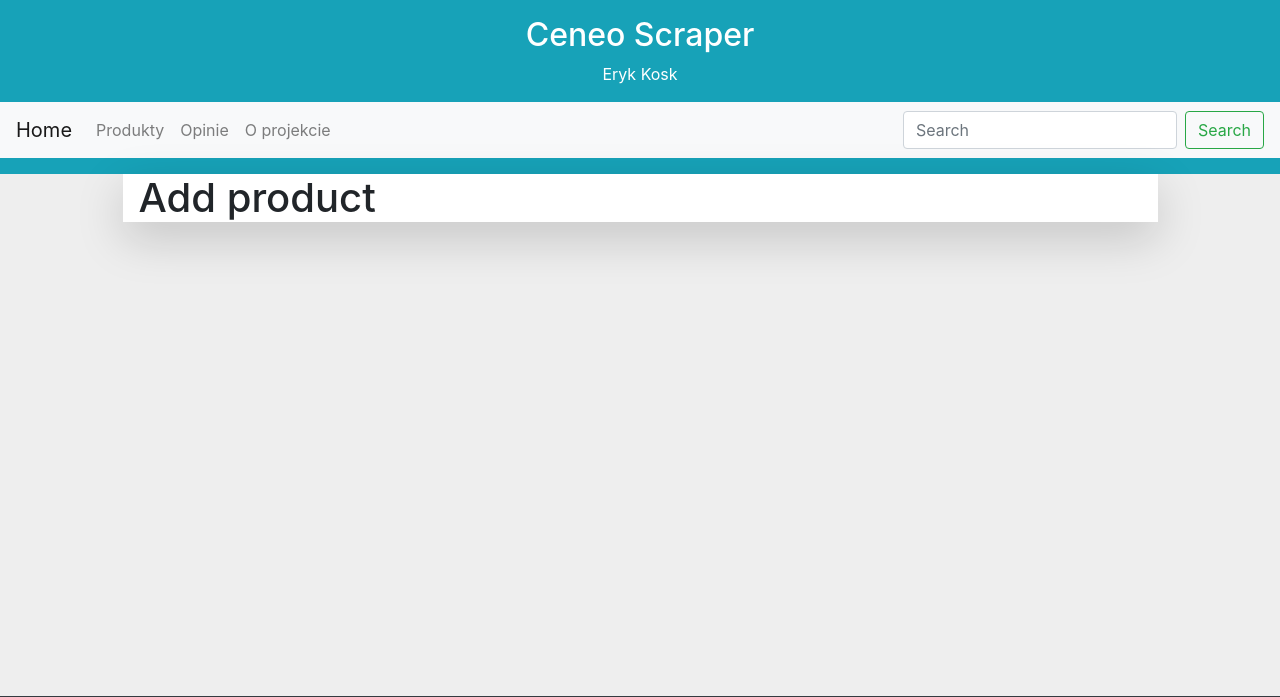
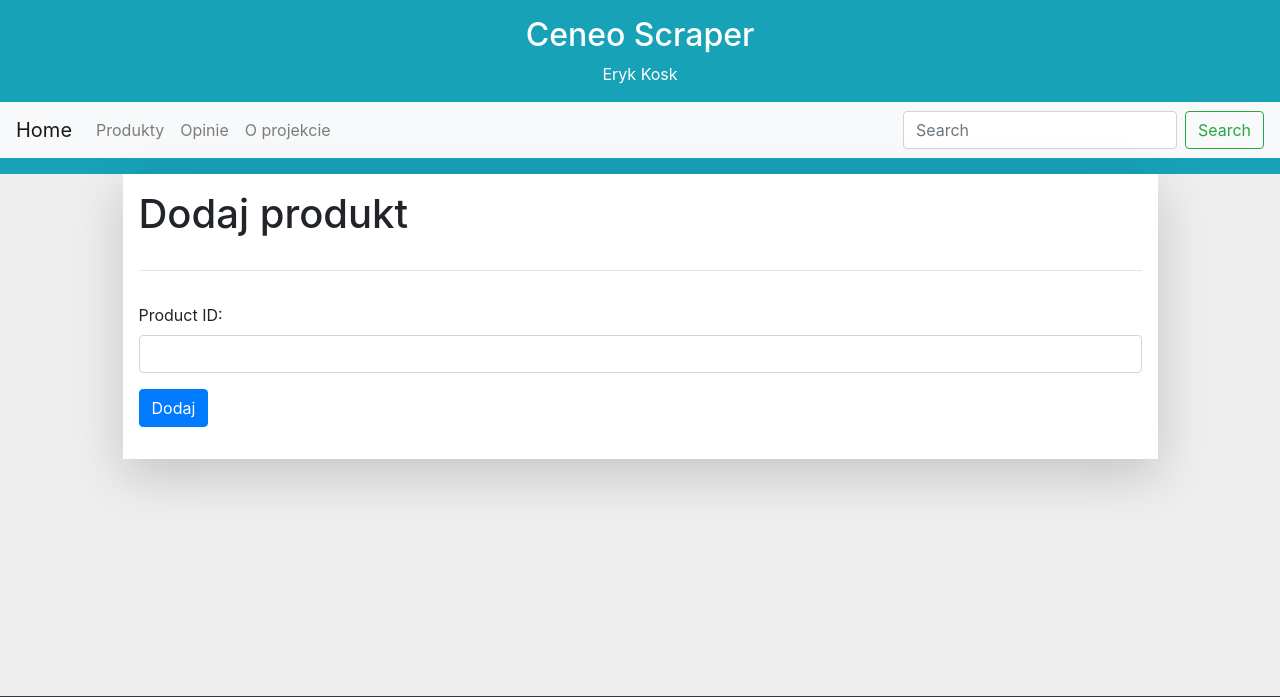
Before and after one commit to e-kosk/ceneo_scraper, a Django app: page /products/add/ in a window 1280 px wide. Shown: the top 697 px of the page. Run offline with Django 3.2, Linux system fonts and the light colour scheme; some libraries are stand-ins or nearby versions.

Commit message:
templates improvements, product form

```diff
--- /dev/null
+++ b/ceneo_scrapper/scrapper_app/form.py
@@ -0,0 +1,16 @@
+from django import forms
+from django.core.exceptions import ValidationError
+
+from scrapper_app.models import ProductModel
+
+
+class AddProductForm(forms.ModelForm):
+    # product_id = forms.CharField(max_length=8, label='ID produktu')
+    class Meta:
+        model = ProductModel
+        fields = ['product_id', ]
+
+    def clean_product_id(self):
+        product_id = self.cleaned_data.get('product_id')
+        if len(product_id) != 8:
+            raise ValidationError('ID powinno zawierać 8 cyfr.')
--- a/ceneo_scrapper/scrapper_app/models.py
+++ b/ceneo_scrapper/scrapper_app/models.py
@@ -3,7 +3,8 @@
 
 class OpinionModel(models.Model):
 
-    product_id = models.CharField(max_length=10, unique=False, null=False, blank=False, verbose_name='Product ID')
+    # product_id = models.CharField(max_length=10, unique=False, null=False, blank=False, verbose_name='Product ID')
+    product = models.ForeignKey(to='ProductModel', on_delete=models.CASCADE, unique=False, null=False, blank=False, verbose_name='Product')
     opinion_id = models.CharField(max_length=10, unique=True, null=False, blank=False, verbose_name='Opinion ID')
     author = models.CharField(max_length=10, unique=False, null=False, blank=False, verbose_name='Author')
     recomendation = models.NullBooleanField(default=None, null=True, blank=True, verbose_name='User recomendation')
@@ -21,3 +22,11 @@
 
     def __repr__(self):
         return f'Opinion({self.product_id} {self.opinion_id}, {self.author}, {self.author}, {self.recomendation}, {self.stars}, {self.content}, {self.cons}, {self.pros}, {self.useful}, {self.useless}, {self.opinion_date}, {self.purchase_date}'
+
+
+class ProductModel(models.Model):
+
+    product_id = models.CharField(max_length=8, null=False, blank=False, verbose_name='Product ID')
+
+    def __str__(self):
+        return self.product_id
--- a/ceneo_scrapper/scrapper_app/templates/add_product.html
+++ b/ceneo_scrapper/scrapper_app/templates/add_product.html
@@ -1,9 +1,44 @@
 {% extends 'main.html' %}
+{#{% load crispy_forms_filters %}#}
+{#{% load crispy_forms_tags %}#}
 
 {% block title %}
 Add Product
 {% endblock %}
 
 {% block content %}
-    <h1>Add product</h1>
+    <h1 class="py-3">Dodaj produkt</h1>
+    <hr>
+{#    <p class="py-3">Podaj ID produktu którego szukasz</p>#}
+{#    <form>#}
+{#        <div class="form-group">#}
+{#            <label for="product-id">ID produktu: </label>#}
+{#            <input type="text" class="form-control" id="product-id" aria-describedby="emailHelp" placeholder="ID">#}
+{#            <small id="emailHelp" class="form-text text-muted">ID produktu składa się z 8 cyfr, np 12345678</small>#}
+{#        </div>#}
+{#        <button type="submit" class="btn btn-primary">Dodaj</button>#}
+{#    </form>#}
+    <form method="post">
+        {% csrf_token %}
+        <div class="form-group">
+            {% for field in form %}
+                <div class="py-3">
+                    <label for="{{ field.name }}">{{ field.label }}:</label>
+                    <input type="text" class="form-control" id="{{ field.name }}" name="{{ field.name }}">
+                    {% for error in field.error %}
+                        <div class="alert alert-warning">
+                            <strong>{{ error }}</strong>
+                        </div>
+                    {% endfor %}
+    {#                {{ field.label }}{{ field }}#}
+                </div>
+            {% endfor %}
+            {% for error in form.errors %}
+                <div class="alert alert-danger">
+                    <strong>{{ error }}</strong>
+                </div>
+            {% endfor %}
+            <button type="submit" class="btn btn-primary">Dodaj</button>
+        </div>
+    </form>
 {% endblock %}
--- a/ceneo_scrapper/scrapper_app/templates/main.html
+++ b/ceneo_scrapper/scrapper_app/templates/main.html
@@ -53,7 +53,7 @@
             <div class="row">
                 <div class="col-md-1 col-bg-2"></div>
                 <div class="col-sm-12 col-md-10 col-bg-8">  {# hold main block width addicted to device width #}
-                    <div class="shadow-lg bg-white px-3">  {# block to display shadow properly #}
+                    <div class="shadow-lg bg-white px-3 pb-3">  {# block to display shadow properly #}
 
                         {% block content %}
                             <h1 class="text-danger">Błąd wczytywania strony. Spróbuj ponownie później.</h1>
--- a/ceneo_scrapper/scrapper_app/templates/select_opinion.html
+++ b/ceneo_scrapper/scrapper_app/templates/select_opinion.html
@@ -6,5 +6,5 @@
 
 {% block content %}
     <h1 class="py-3">Wybierz opinię</h1><hr>
-    <p class="py-3">Nie ma opini, której szukasz? <button class="btn btn-success btn-sm">Dodaj produkt</button></p>
+    <p class="py-3">Nie ma opini, której szukasz? <a href="/products/add/"><button class="btn btn-success btn-sm">Dodaj produkt</button></a></p>
 {% endblock %}
--- a/ceneo_scrapper/scrapper_app/templates/select_product.html
+++ b/ceneo_scrapper/scrapper_app/templates/select_product.html
@@ -6,5 +6,5 @@
 
 {% block content %}
     <h1 class="py-3">Wybierz produkt</h1><hr>
-    <p class="py-3">Nie ma produktu, którego szukasz? <button class="btn btn-success btn-sm">Dodaj go</button></p>
+    <p class="py-3">Nie ma produktu, którego szukasz? <a href="/products/add/"><button class="btn btn-success btn-sm">Dodaj go</button></a></p>
 {% endblock %}
--- a/ceneo_scrapper/scrapper_app/urls.py
+++ b/ceneo_scrapper/scrapper_app/urls.py
@@ -3,7 +3,7 @@
 from scrapper_app.views import SelectProductView, ProductView, AddProductView, SelectOpinionView, OpinionView, HomeView, AboutView
 
 urlpatterns = [
-    re_path(r'^$', HomeView.as_view()),
+    re_path(r'^$', HomeView.as_view(), name='home'),
     re_path(r'^products\/$', SelectProductView.as_view()),
     re_path(r'^products\/add\/$', AddProductView.as_view()),
     re_path(r'^products\/(?P<product_id>\d+)\/$', ProductView.as_view()),
--- a/ceneo_scrapper/scrapper_app/views.py
+++ b/ceneo_scrapper/scrapper_app/views.py
@@ -1,5 +1,9 @@
-from django.shortcuts import render
+from django.shortcuts import render, redirect
 from django.views import View
+from django.views.generic import CreateView
+
+from scrapper_app.form import AddProductForm
+from scrapper_app.models import ProductModel
 
 
 class HomeView(View):
@@ -23,8 +27,20 @@
 class AddProductView(View):
 
     def get(self, request):
+        form = AddProductForm()
         context = {
-            'form': 'not available'
+            'form': form
+        }
+        return render(request, 'add_product.html', context=context)
+
+    def post(self, request):
+        form = AddProductForm(request.POST)
+
+        if form.is_valid():
+            return redirect('home')
+
+        context = {
+            'form': form
         }
         return render(request, 'add_product.html', context=context)
 
```
Also changed, not shown: ceneo_scrapper/db.sqlite3, ceneo_scrapper/scrapper_app/migrations/0003_auto_20200606_1429.py (added), ceneo_scrapper/scrapper_app/migrations/0004_auto_20200606_1458.py (added), ceneo_scrapper/scrapper_app/migrations/0005_auto_20200606_1529.py (added).
